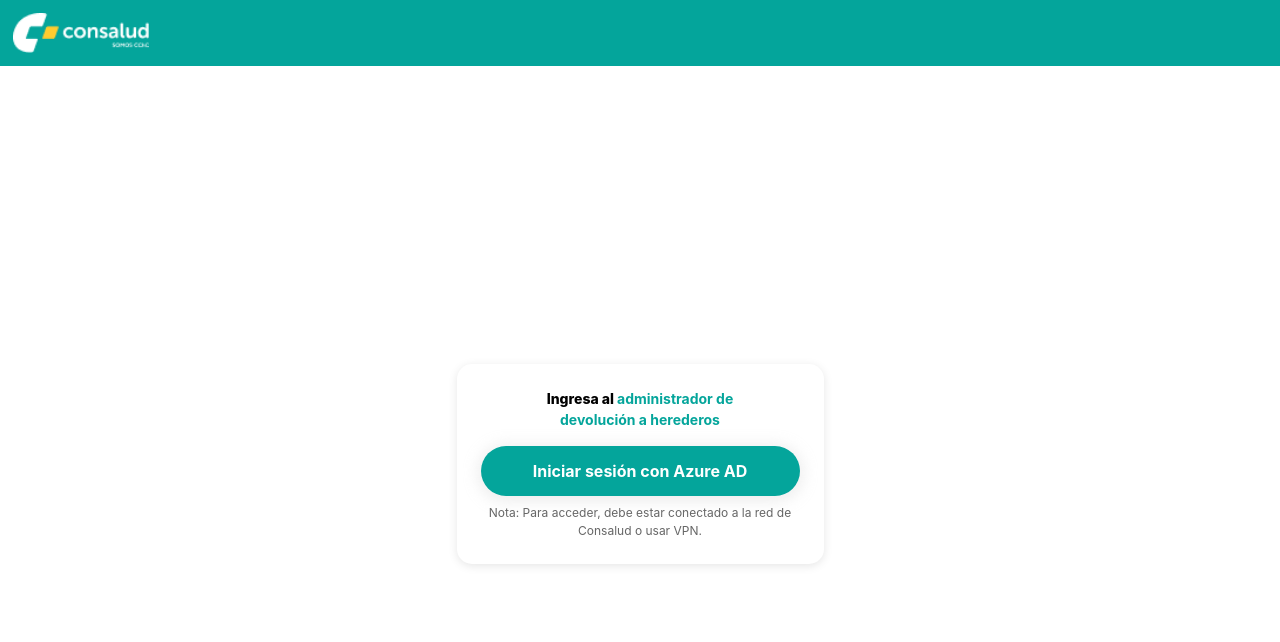
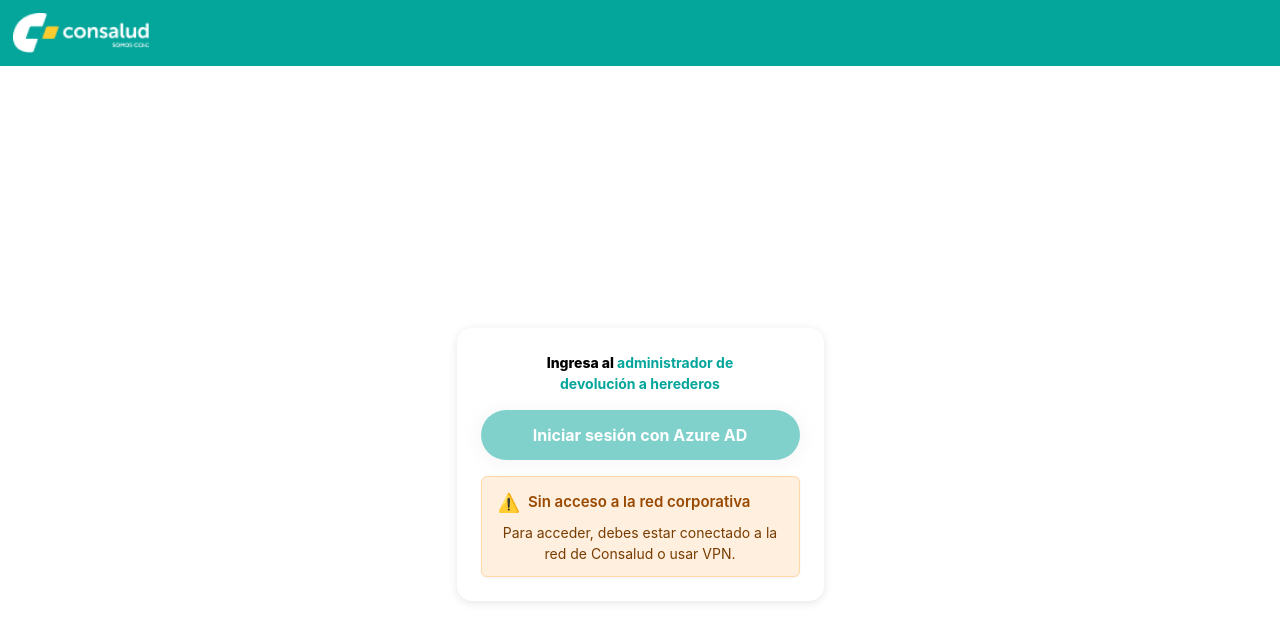
Before and after one commit to CeliStalin/plantilla-Core, a React (Vite) app: page /login in a window 1280 px wide. Shown: the top 642 px of the page. Built offline with nearby package versions, Linux system fonts and the light colour scheme; no server answers.

Commit message:
Mejoras componente core

```diff
--- a/src/core/components/Login/Login.tsx
+++ b/src/core/components/Login/Login.tsx
@@ -1,5 +1,3 @@
-// src/core/components/Login/Login.tsx
-
 import React, { useState, useEffect } from 'react';
 import useAuth from '../../hooks/useAuth';
 import { AuthProvider } from '../../services/auth/authProviderMsal';
@@ -7,23 +5,22 @@ import { Header } from './components/Header';
 import { UserInfo } from './components/UserInfo';
 import { ErrorMessages } from './components/ErrorMessages';
 import { LoadingDots } from './components/LoadingDots';
+import { NetworkWarning } from '../NetworkWarning';
 import * as styles from './Login.styles';
 import { theme } from '../../styles/theme';
 import logoIcon from '../../../assets/Logo.png';
 
-// Añadir la interfaz para las props
 interface LoginProps {
-  backgroundColor?: string; // Nueva prop para el color de fondo
-  boxBackgroundColor?: string; // Opcional: para el cuadro de login
-  textColor?: string; // Opcional: para personalizar el color del texto
+  backgroundColor?: string;
+  boxBackgroundColor?: string;
+  textColor?: string;
 }
 
 const Login: React.FC<LoginProps> = ({
-  backgroundColor = '#ffffff', // Valor predeterminado blanco
-  boxBackgroundColor, // Si no se proporciona, se usará el predeterminado
+  backgroundColor = '#ffffff',
+  boxBackgroundColor,
   textColor
 }) => {
-  // Usar la función location existente o crear una nueva
   const location = {
     pathname: window.location.pathname,
     search: window.location.search,
@@ -46,11 +43,108 @@ const Login: React.FC<LoginProps> = ({
   const [isLoggingIn, setIsLoggingIn] = useState(false);
   const [localError, setLocalError] = useState<string | null>(null);
   const [redirectMethodUsed, setRedirectMethodUsed] = useState<boolean>(() => {
-    // Verifica si ya está guardado en sessionStorage
     const savedMethod = sessionStorage.getItem('authMethod');
     return savedMethod === 'redirect';
   });
   const [isCheckingNetwork, setIsCheckingNetwork] = useState(false);
+  const [networkAccess, setNetworkAccess] = useState<boolean | null>(null);
+
+  // Verificar si estamos en medio de un flujo de redirección
+  const isInRedirectFlow = () => {
+    return window.location.href.includes("code=") ||
+           window.location.href.includes("error=") ||
+           window.location.href.includes("state=");
+  };
+
+  // Limpiar caché al cargar, pero respetando los flujos de redirección
+  useEffect(() => {
+    const cleanupCacheIfNeeded = async () => {
+      if (!isInRedirectFlow()) {
+        // Solo limpiar localStorage/sessionStorage si no estamos en medio de un flujo de redirección
+        // ya que podríamos estar volviendo de una redirección de autenticación
+        try {
+          console.log("Limpiando caché local...");
+
+          // Mantener solo algunas claves específicas que no deben limpiarse
+          const keysToKeep = ['theme', 'language', 'sidebar-collapsed'];
+
+          // Limpiar localStorage selectivamente
+          for (let i = 0; i < localStorage.length; i++) {
+            const key = localStorage.key(i);
+            if (key && !keysToKeep.includes(key)) {
+              localStorage.removeItem(key);
+            }
+          }
+
+          // Limpiar sessionStorage selectivamente (mantener redirectAfterLogin)
+          const redirectPath = sessionStorage.getItem('redirectAfterLogin');
+          sessionStorage.clear();
+          if (redirectPath) {
+            sessionStorage.setItem('redirectAfterLogin', redirectPath);
+          }
+
+          // Limpiar cuentas en MSAL
+          await AuthProvider.clearAccounts();
+
+          console.log("Caché limpiada correctamente");
+        } catch (error) {
+          console.error("Error al limpiar caché:", error);
+        }
+      } else {
+        console.log("Se detectó flujo de redirección, omitiendo limpieza de caché");
+      }
+    };
+
+    cleanupCacheIfNeeded();
+  }, []);
+
+  // Verificar acceso a red corporativa
+  useEffect(() => {
+    const checkNetworkAccess = async () => {
+      if (!isInRedirectFlow() && !isSignedIn) {
+        setIsCheckingNetwork(true);
+        try {
+          // Función para verificar acceso a la red corporativa
+          console.log("Verificando acceso a la red corporativa...");
+
+          // Intentar hacer una solicitud simple a un endpoint de la API
+          // Este endpoint debería ser accesible solo desde la red corporativa o VPN
+          const apiUrl = `${import.meta.env.VITE_API_ARQUITECTURA_URL}/health`;
+
+          // Usar un endpoint que devuelva una respuesta rápida, como /health o similar
+          const response = await fetch(apiUrl, {
+            method: 'HEAD',
+            headers: {
+              'Cache-Control': 'no-cache',
+              'Pragma': 'no-cache'
+            }
+          });
+
+          // Si llegamos aquí, podemos acceder a la API
+          setNetworkAccess(true);
+          console.log("Acceso a red corporativa verificado");
+
+        } catch (error) {
+          if (error instanceof TypeError && error.message.includes('Failed to fetch')) {
+            console.warn("Sin acceso a la red corporativa:", error);
+            setNetworkAccess(false);
+          } else if (error instanceof TypeError && error.message.includes('CORS')) {
+            // Si es un error de CORS, podríamos estar en la red correcta pero con restricciones
+            // En ese caso, consideramos que hay acceso a la red
+            console.warn("Error CORS, pero posiblemente en red corporativa:", error);
+            setNetworkAccess(true);
+          } else {
+            console.error("Error al verificar acceso a red:", error);
+            setNetworkAccess(null); // Estado indeterminado
+          }
+        } finally {
+          setIsCheckingNetwork(false);
+        }
+      }
+    };
+
+    checkNetworkAccess();
+  }, [isSignedIn]);
 
   // Redirigir al usuario automáticamente si ya está autenticado
   useEffect(() => {
@@ -130,13 +224,12 @@ const Login: React.FC<LoginProps> = ({
   // Aplicar los estilos personalizados
   const containerStyles = {
     ...styles.heroWrapper,
-    backgroundColor, // Usar la prop proporcionada
+    backgroundColor,
   };
 
-  // Corregir el acceso a las propiedades del objeto styles.loginBox
   const loginBoxStyles = {
     ...styles.loginBox,
-    background: boxBackgroundColor || styles.loginBox.background, // Usar 'background' en lugar de 'backgroundColor'
+    background: boxBackgroundColor || styles.loginBox.background,
   };
 
   return (
@@ -158,8 +251,6 @@ const Login: React.FC<LoginProps> = ({
                       administrador de devolución a herederos
                     </span>
                   </h1>
-
-                  {/* Implementar el contenido del login según corresponda */}
 
                   {loading || isLoggingIn || isInitializing || isCheckingNetwork ? (
                     <div className="field" style={{ width: '100%' }}>
@@ -205,11 +296,14 @@ const Login: React.FC<LoginProps> = ({
                           className="button is-fullwidth is-primary"
                           style={styles.primaryButton}
                           onClick={handleLoginRedirect}
-                          disabled={isLoggingIn}
+                          disabled={isLoggingIn || networkAccess === false}
                         >
                           Iniciar sesión con Azure AD
                         </button>
                       </div>
+                      {networkAccess === false ? (
+                      <NetworkWarning />
+                    ) : (
                       <p className="help mt-2" style={{
                         textAlign: 'center',
                         fontSize: '12px',
@@ -217,6 +311,7 @@ const Login: React.FC<LoginProps> = ({
                       }}>
                         Nota: Para acceder, debe estar conectado a la red de Consalud o usar VPN.
                       </p>
+                    )}
                     </div>
                   )}
 
--- /dev/null
+++ b/src/core/components/NetworkWarning/NetworkWarning.css
@@ -0,0 +1,49 @@
+.network-warning {
+    margin-top: 1rem;
+    font-size: 14px;
+    background-color: #ffefde;
+    border: 1px solid #ffd8a8;
+    border-radius: 6px;
+    padding: 12px 16px;
+    color: #783c00;
+    box-shadow: 0 1px 3px rgba(0,0,0,0.05);
+    cursor: pointer;
+    transition: transform 0.15s ease-in-out;
+  }
+
+  .warning-header {
+    display: flex;
+    align-items: center;
+    margin-bottom: 6px;
+  }
+
+  .warning-icon {
+    margin-right: 8px;
+    font-size: 18px;
+  }
+
+  .warning-title {
+    font-weight: 600;
+    color: #994800;
+    font-size: 15px;
+  }
+
+  .warning-message {
+    margin: 0;
+    font-size: 14px;
+    line-height: 1.5;
+    color: #783c00;
+  }
+
+  .shake-animation {
+    animation: warningShake 0.5s ease-in-out;
+  }
+
+  @keyframes warningShake {
+    0% { transform: translateX(0); }
+    20% { transform: translateX(-2px); }
+    40% { transform: translateX(2px); }
+    60% { transform: translateX(-2px); }
+    80% { transform: translateX(2px); }
+    100% { transform: translateX(0); }
+  }
--- /dev/null
+++ b/src/core/components/NetworkWarning/NetworkWarning.tsx
@@ -0,0 +1,28 @@
+import React, { useState } from 'react';
+import './NetworkWarning.css';
+
+interface NetworkWarningProps {
+  message?: string;
+  title?: string;
+}
+
+export const NetworkWarning: React.FC<NetworkWarningProps> = ({
+  message = "Para acceder, debes estar conectado a la red de Consalud o usar VPN.",
+  title = "Sin acceso a la red corporativa"
+}) => {
+  const [isHovered, setIsHovered] = useState(false);
+
+  return (
+    <div
+      className={`network-warning ${isHovered ? 'shake-animation' : ''}`}
+      onMouseEnter={() => setIsHovered(true)}
+      onMouseLeave={() => setIsHovered(false)}
+    >
+      <div className="warning-header">
+        <span className="warning-icon">⚠️</span>
+        <strong className="warning-title">{title}</strong>
+      </div>
+      <p className="warning-message">{message}</p>
+    </div>
+  );
+};
--- /dev/null
+++ b/src/core/components/NetworkWarning/index.ts
@@ -0,0 +1 @@
+export { NetworkWarning } from './NetworkWarning';
--- a/src/core/components/index.ts
+++ b/src/core/components/index.ts
@@ -1,7 +1,7 @@
 export * from './Button';
 export * from './Card';
-export * from './Login'; // Exporta los componentes hijos y estilos
-export { default as Login } from './Login/Login'; // Exporta el componente Login directamente
+export * from './Login'; // componentes hijos y estilos
+export { default as Login } from './Login/Login'; //  componente Login directamente
 export { Counter } from './Counter';
 export * from './Loading';
 export * from './Dashboard';
@@ -15,3 +15,4 @@ export { default as NotFound } from './NotFound';
 export { default as Unauthorized } from './Unauthorized';
 export { default as HomePage } from './HomePage';
 export { default as SecureLayout } from './SecureLayout/SecureLayout';
+export * from './NetworkWarning';
```
Also changed, not shown: 1 other file (tests, documents, lock files or other folders).
